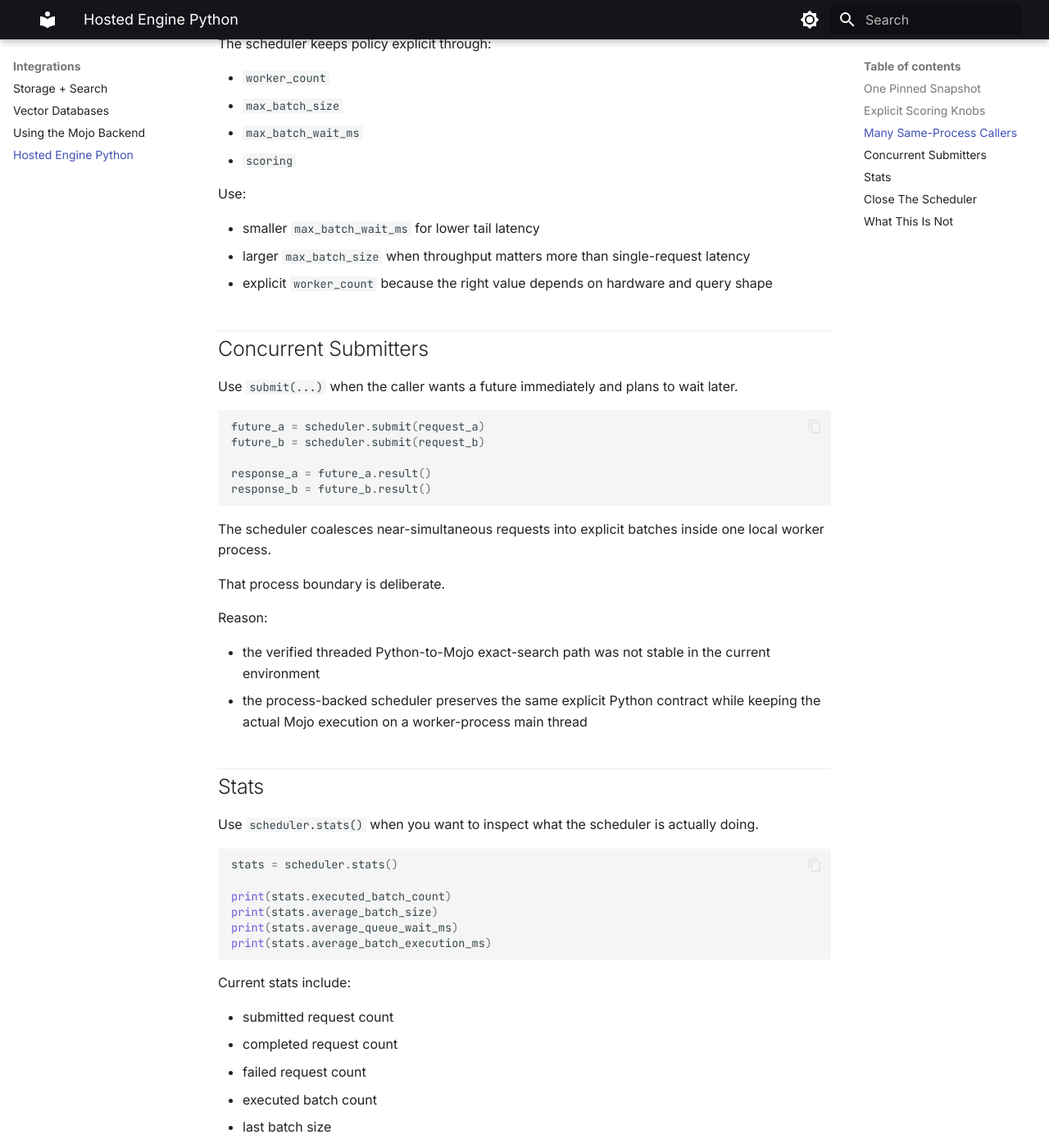
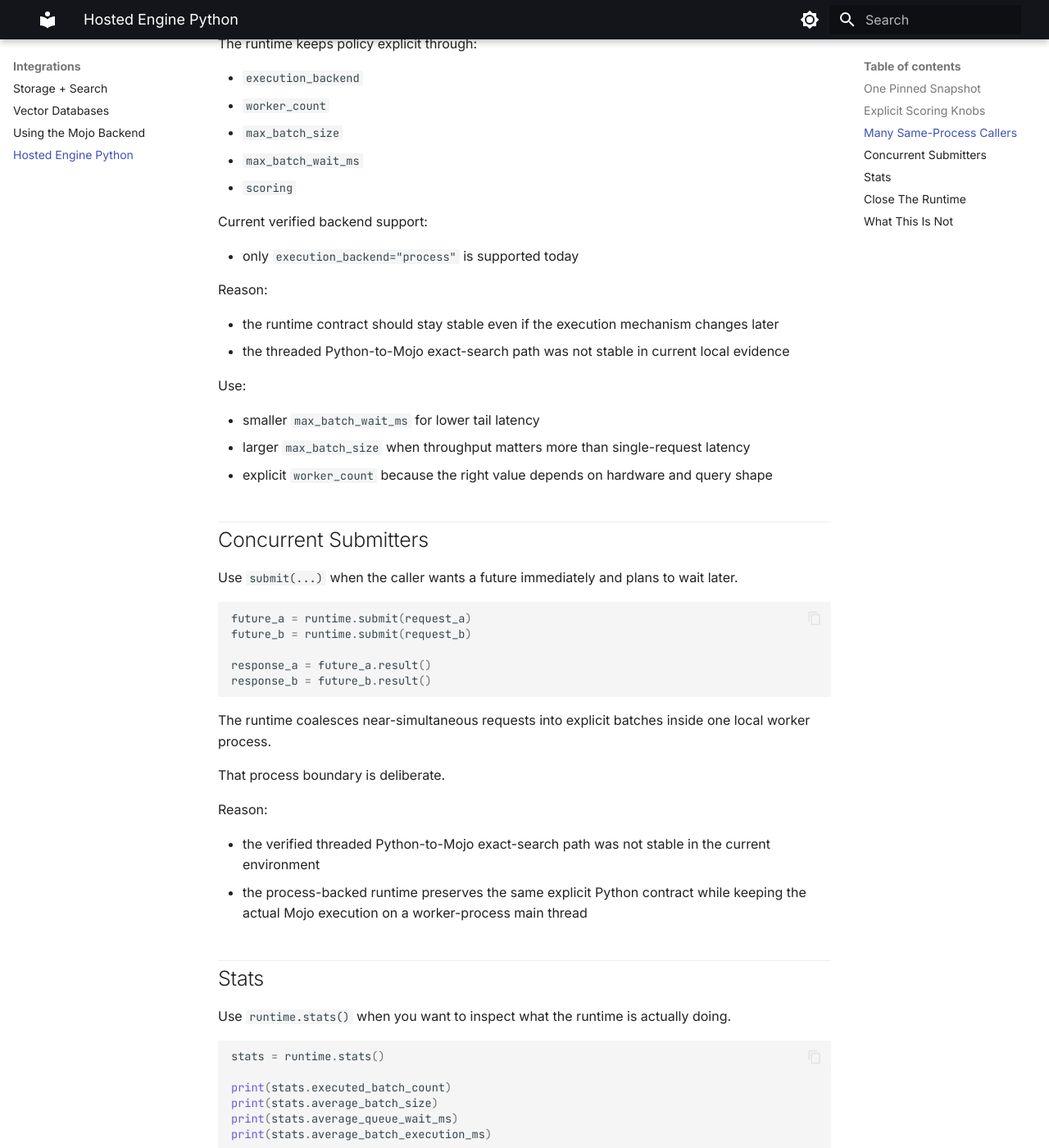
Before and after one commit to teilomillet/kayak-docs, an MkDocs documentation site: the page built from docs/hosted-engine-python.md, in a window 1280 px wide and 1400 px high, scrolled down 2210 px. Shown: the whole window at 82% size. Built offline with MkDocs 1.6.1 and Material for MkDocs 9.7.7, drawn with Linux system fonts in a browser that asks for light colours; some of the changed text lies outside the part shown.

Commit message:
Document hosted engine runtime contract

````diff
--- a/docs/hosted-engine-python.md
+++ b/docs/hosted-engine-python.md
@@ -13,7 +13,7 @@ Use this page when:
 - your data already lives in a hosted-engine service root
 - one published snapshot stays fixed across many searches
 - you want to reuse that snapshot from Python instead of reloading it per query
-- you want one explicit local scheduler for many same-process callers
+- you want one explicit local runtime for many same-process callers
 
 ## One Pinned Snapshot
 
@@ -66,29 +66,29 @@ response = session.search(request, scoring=scoring)
 
 ## Many Same-Process Callers
 
-Use `prepare_exact_search_scheduler(...)` when many callers in the same Python
+Use `prepare_exact_search_runtime(...)` when many callers in the same Python
 process need one shared same-snapshot exact-search surface.
 
 ```python
 from kayak_engine import (
-    PreparedExactSearchSchedulerConfig,
-    prepare_exact_search_scheduler,
+    PreparedExactSearchRuntimeConfig,
+    prepare_exact_search_runtime,
 )
 
-scheduler = prepare_exact_search_scheduler(
+runtime = prepare_exact_search_runtime(
     service_root="./.state/kayak-engine",
     collection_id="news",
     tenant_id="tenant-a",
     namespace_id="search",
     snapshot_id="snapshot-0001",
-    config=PreparedExactSearchSchedulerConfig(
+    config=PreparedExactSearchRuntimeConfig(
         worker_count=4,
         max_batch_size=32,
         max_batch_wait_ms=2,
     ),
 )
 
-response = scheduler.search(
+response = runtime.search(
     {
         "query_model_name": "colbertv2",
         "query": [[1.0, 0.0], [0.0, 1.0]],
@@ -97,12 +97,24 @@ response = scheduler.search(
 )
 ```
 
-The scheduler keeps policy explicit through:
+The runtime keeps policy explicit through:
 
+- `execution_backend`
 - `worker_count`
 - `max_batch_size`
 - `max_batch_wait_ms`
 - `scoring`
+
+Current verified backend support:
+
+- only `execution_backend="process"` is supported today
+
+Reason:
+
+- the runtime contract should stay stable even if the execution mechanism
+  changes later
+- the threaded Python-to-Mojo exact-search path was not stable in current local
+  evidence
 
 Use:
 
@@ -116,14 +128,14 @@ Use `submit(...)` when the caller wants a future immediately and plans to wait
 later.
 
 ```python
-future_a = scheduler.submit(request_a)
-future_b = scheduler.submit(request_b)
+future_a = runtime.submit(request_a)
+future_b = runtime.submit(request_b)
 
 response_a = future_a.result()
 response_b = future_b.result()
 ```
 
-The scheduler coalesces near-simultaneous requests into explicit batches inside
+The runtime coalesces near-simultaneous requests into explicit batches inside
 one local worker process.
 
 That process boundary is deliberate.
@@ -132,16 +144,16 @@ Reason:
 
 - the verified threaded Python-to-Mojo exact-search path was not stable in the
   current environment
-- the process-backed scheduler preserves the same explicit Python contract while
+- the process-backed runtime preserves the same explicit Python contract while
   keeping the actual Mojo execution on a worker-process main thread
 
 ## Stats
 
-Use `scheduler.stats()` when you want to inspect what the scheduler is actually
+Use `runtime.stats()` when you want to inspect what the runtime is actually
 doing.
 
 ```python
-stats = scheduler.stats()
+stats = runtime.stats()
 
 print(stats.executed_batch_count)
 print(stats.average_batch_size)
@@ -161,24 +173,32 @@ Current stats include:
 - total queue wait time
 - total batch execution time
 
-## Close The Scheduler
+## Close The Runtime
 
-The scheduler owns a worker process, so close it explicitly when you are done.
+The runtime owns a worker process, so close it explicitly when you are done.
 
 ```python
-with prepare_exact_search_scheduler(...) as scheduler:
-    response = scheduler.search(request)
+with prepare_exact_search_runtime(...) as runtime:
+    response = runtime.search(request)
 ```
 
 Or:
 
 ```python
-scheduler = prepare_exact_search_scheduler(...)
+runtime = prepare_exact_search_runtime(...)
 try:
-    response = scheduler.search(request)
+    response = runtime.search(request)
 finally:
-    scheduler.close()
+    runtime.close()
 ```
+
+Compatibility note:
+
+- `PreparedExactSearchSchedulerConfig`
+- `PreparedExactSearchScheduler`
+- `prepare_exact_search_scheduler(...)`
+
+still exist as aliases for earlier code, but `runtime` is the canonical naming.
 
 ## What This Is Not
 
@@ -193,6 +213,8 @@ It also does **not** mean the hosted HTTP server is now concurrent.
 Current boundary:
 
 - `kayak_engine.prepare_exact_search_session(...)` is the local pinned-snapshot path
-- `kayak_engine.prepare_exact_search_scheduler(...)` is the local same-process
-  multi-caller path
+- `kayak_engine.prepare_exact_search_runtime(...)` is the canonical local
+  same-process multi-caller path
+- `kayak_engine.prepare_exact_search_scheduler(...)` remains a compatibility
+  alias
 - `python -m kayak_engine.server ...` is still the current hosted HTTP transport
````
Also changed, not shown: docs/api.md (+1 -1 lines), docs/usage-patterns.md (+7 -6 lines).
